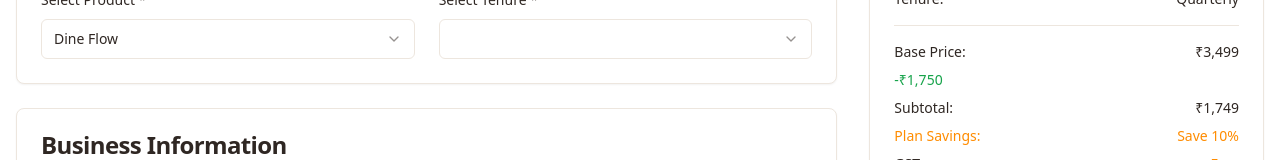
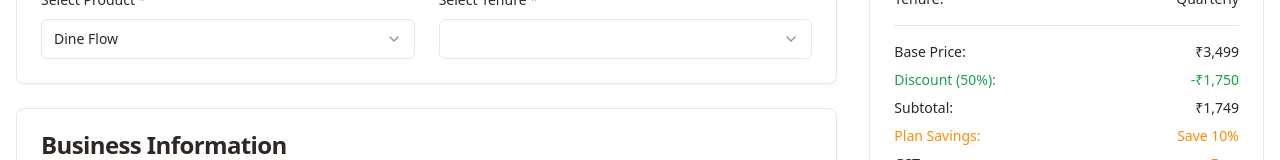
Before and after one commit to Spark-tech001/sparkserves-orange-scroll-19, a React (Vite) app: page / in a window 1280 px wide. Shown: the part 437-597 px from the top of the page. Built offline with nearby package versions, Linux system fonts and the light colour scheme.

Commit message:
Code edited in Lovable Code Editor

```diff
--- a/src/pages/Index.tsx
+++ b/src/pages/Index.tsx
@@ -447,7 +447,7 @@ const Index = () => {
                       <span>₹{totals.basePrice.toLocaleString()}</span>
                     </div>
                     <div className="flex justify-between text-sm text-green-600">
-
+                      <span>Discount (50%):</span>
                       <span>-₹{totals.discountAmount.toLocaleString()}</span>
                     </div>
                     <div className="flex justify-between text-sm">
```
